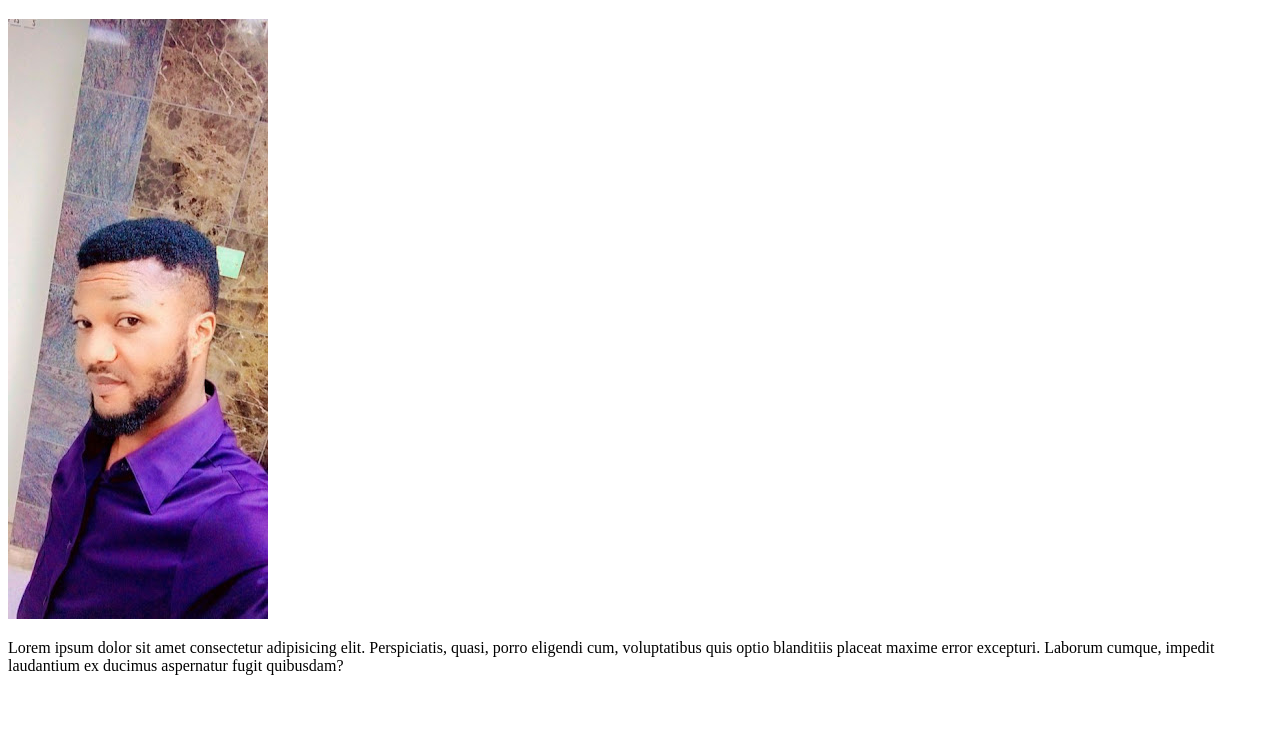
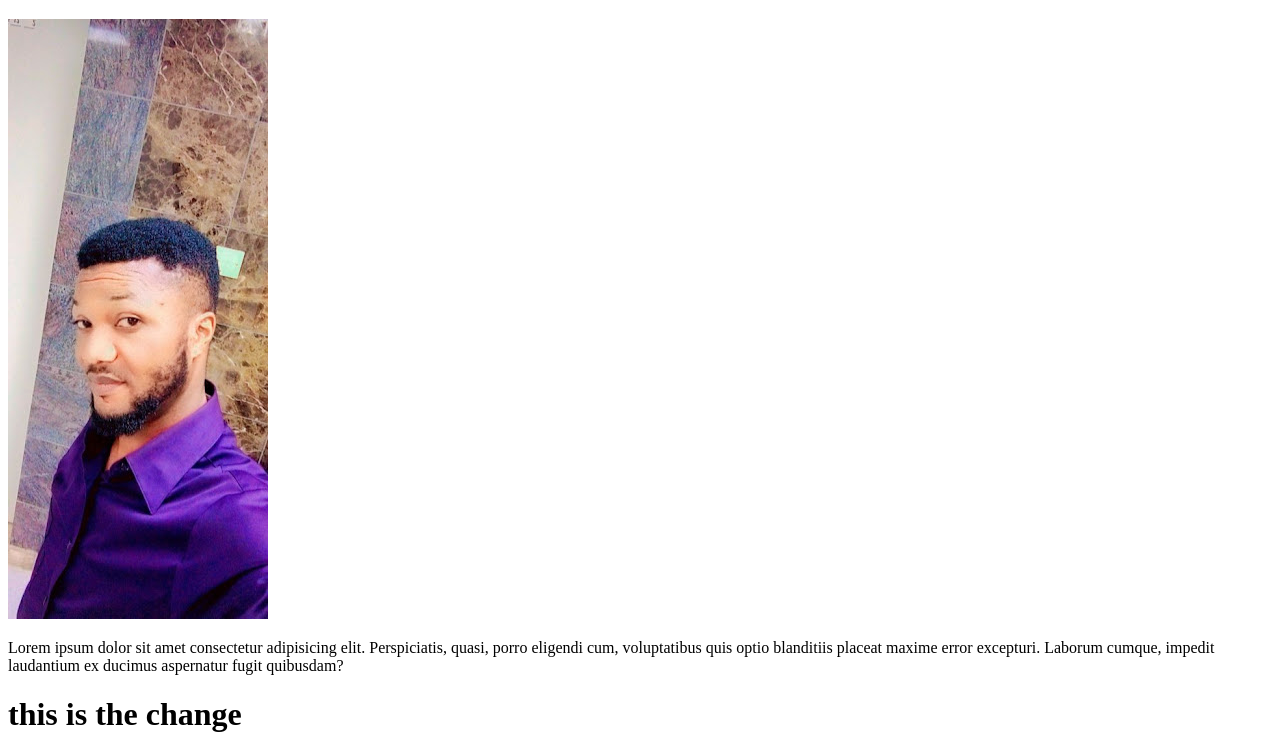
Before and after one commit to owo-cyber2023/todaysrepo, a plain HTML site: page about.html in a window 1280 px wide. Shown: the part 61-816 px from the top of the page. Drawn offline with Linux system fonts and the light colour scheme.

Commit message:
new heading added to about file

```diff
--- a/about.html
+++ b/about.html
@@ -9,6 +9,7 @@
   <h1>First Git</h1>
   <img src="images/moni.jpg" alt="">
   <p>Lorem ipsum dolor sit amet consectetur adipisicing elit. Perspiciatis, quasi, porro eligendi cum, voluptatibus quis optio blanditiis placeat maxime error excepturi. Laborum cumque, impedit laudantium ex ducimus aspernatur fugit quibusdam?</p>
+  <h1>this is the change</h1>
 
 </body>
 </html>
```
